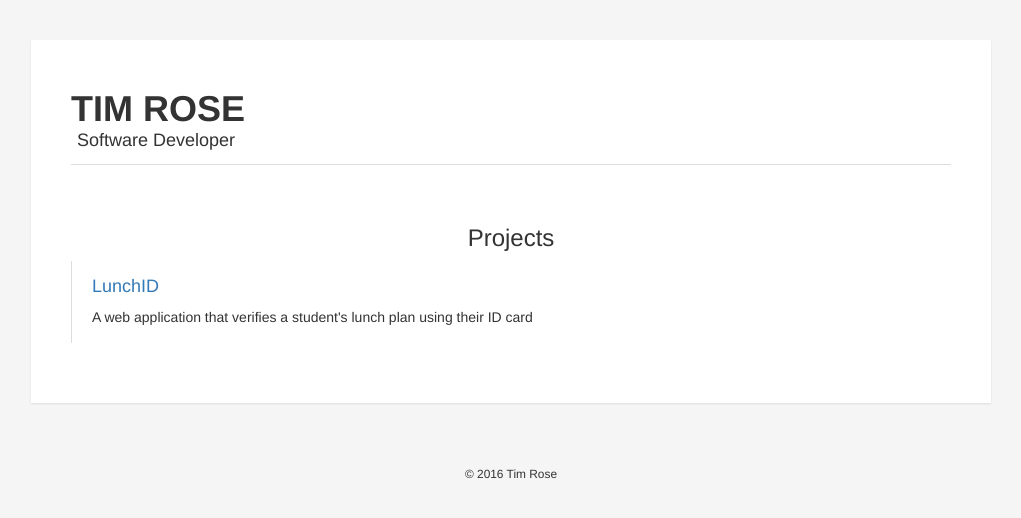
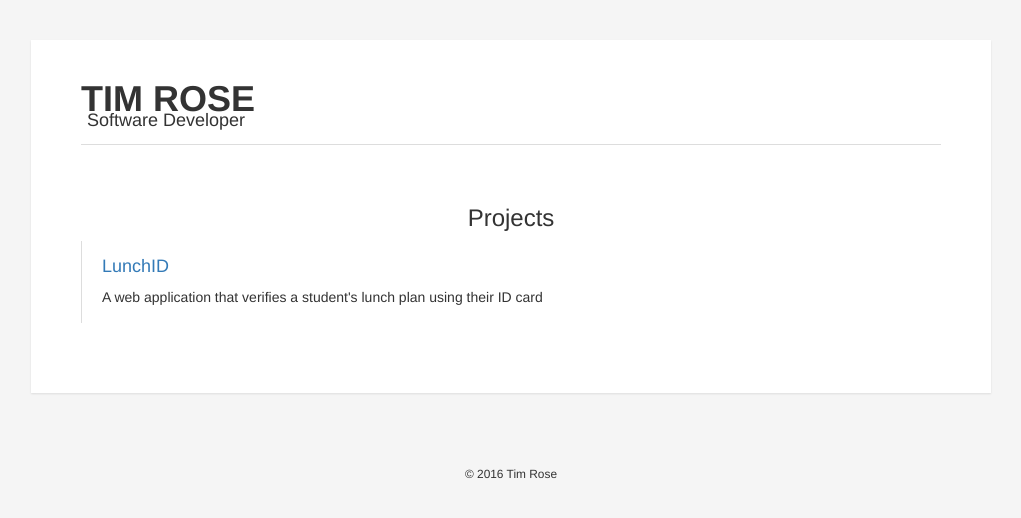
Before and after one commit to flowor/flowor.github.io, a Jekyll site: the page built from index.html, in a window 1280 px wide. Shown: the top 518 px of the page, without its empty margins (129-1150 px from the left). Built offline with Jekyll 4.4.1, drawn with Linux system fonts in a browser that asks for light colours.

Commit message:
Remove shadow for media query, alter footer padding and margins

```diff
--- a/assets/css/style.css
+++ b/assets/css/style.css
@@ -1,3 +1,7 @@
+html, body {
+  height: 100%;
+  margin: 0;
+}
 
 body {
   font-family:"Helvetica Neue",Helvetica,Arial,sans-serif;
@@ -5,17 +9,18 @@
 }
 
 .wrapper {
+  padding: 40px;
+}
+
+.main-wrapper {
   background: #ffffff;
   max-width: 960px;
-  margin: 40px auto;
+  padding: 50px;
+  margin: 0px auto;
   position: relative;
   -webkit-box-shadow: 0px 1px 2px rgba(0, 0, 0, 0.1);
   -moz-box-shadow: 0px 1px 2px rgba(0, 0, 0, 0.1);
   box-shadow: 0px 1px 2px rgba(0, 0, 0, 0.1);
-}
-
-.main-wrapper {
-  padding: 40px;
 }
 
 .intro {
@@ -27,6 +32,7 @@
 .intro h1 {
   line-height: 18px;
   font-weight: 800;
+  margin: 0;
 }
 
 .intro p {
@@ -48,7 +54,7 @@
 
 footer {
   text-align: center;
-  padding: 20px;
+  padding: 30px;
 }
 
 .gohome {
@@ -76,7 +82,12 @@
 
 @media (max-width: 1035px) {
   .wrapper {
-    margin: 0 auto;
+    padding: 0;
+  }
+  .main-wrapper {
     max-width: 100%;
+    -webkit-box-shadow: none;
+    -moz-box-shadow: none;
+    box-shadow: none;
   }
 }
```
